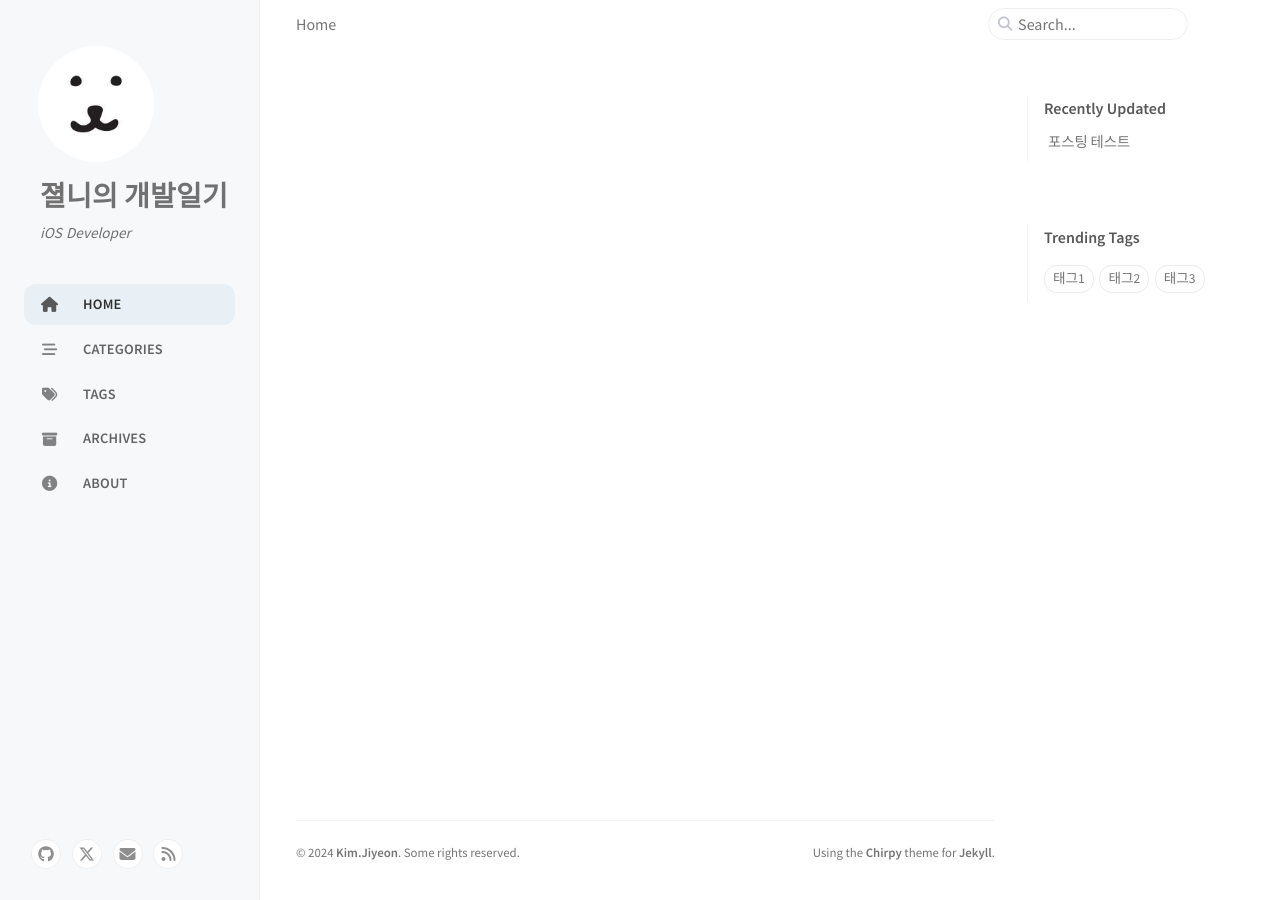
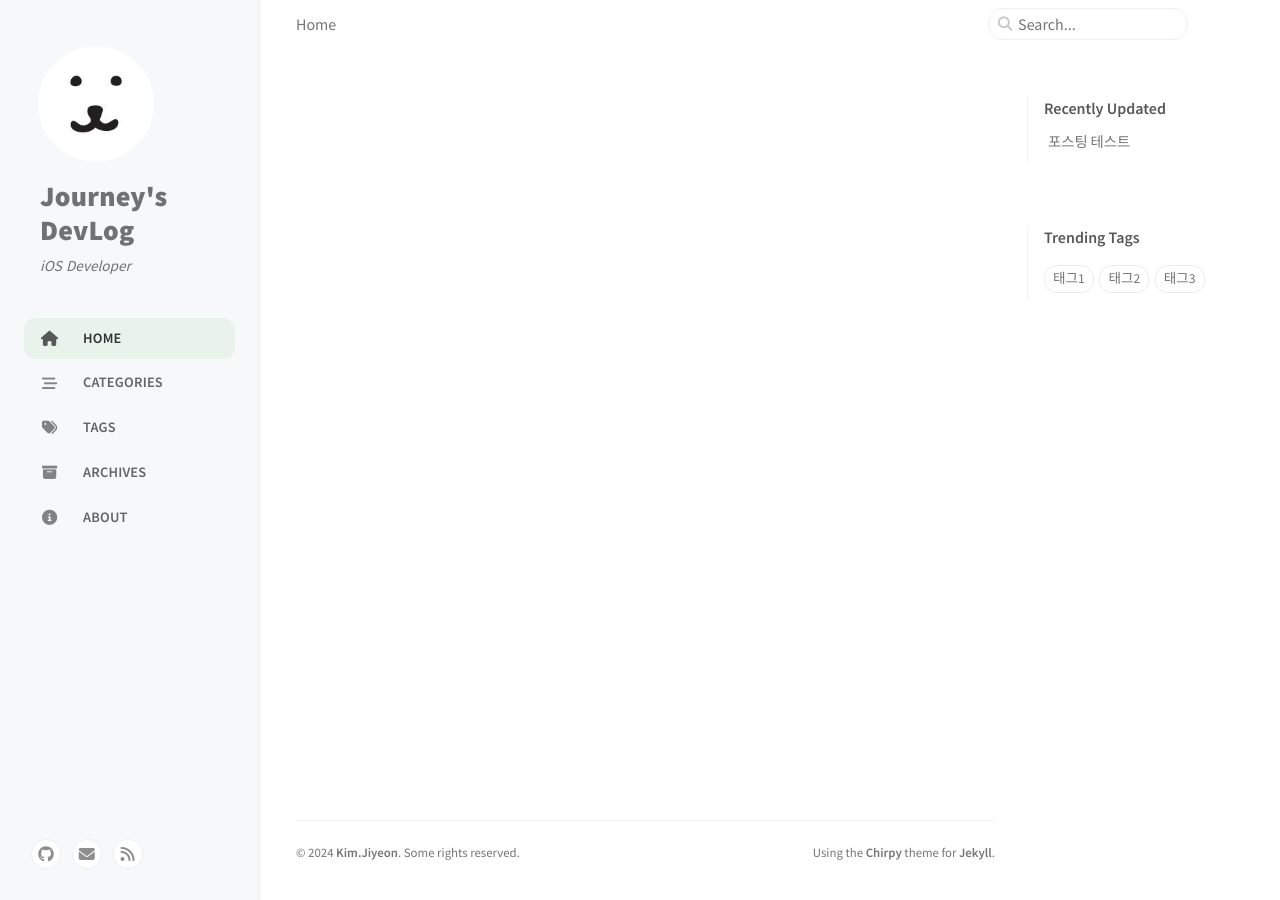
Before and after one commit to ji-yeon224/ji-yeon224.github.io, a Jekyll site: the page built from index.html, in a window 1280 px wide. Built offline with Jekyll 4.4.1, drawn with Linux system fonts in a browser that asks for light colours; cached includes are drawn as plain includes.

Commit message:
Update style & Add Comments

```diff
--- a/_config.yml
+++ b/_config.yml
@@ -14,12 +14,12 @@ timezone: Asia/Seoul
 # jekyll-seo-tag settings › https://github.com/jekyll/jekyll-seo-tag/blob/master/docs/usage.md
 # ↓ --------------------------
 
-title: 졀니의 개발일기 # the main title
+title: Journey's DevLog # the main title
 
 tagline: iOS Developer # it will display as the subtitle
 
 description: >- # used by seo meta and the atom feed
-  A minimal, responsive and feature-rich Jekyll theme for technical writing.
+  .
 
 # Fill in the protocol & hostname for your site.
 # E.g. 'https://username.github.io', note that it does not end with a '/'.
@@ -118,14 +118,14 @@ comments:
     issue_term: # < url | pathname | title | ...>
   # Giscus options › https://giscus.app
   giscus:
-    repo: # <gh-username>/<repo>
-    repo_id:
-    category:
-    category_id:
+    repo: ji-yeon224/ji-yeon224.github.io
+    repo_id: R_kgDONaKlgA
+    category: Announcements
+    category_id: DIC_kwDONaKlgM4ClAmL
     mapping: # optional, default to 'pathname'
     strict: # optional, default to '0'
     input_position: # optional, default to 'bottom'
-    lang: # optional, default to the value of `site.lang`
+    lang: ko # optional, default to the value of `site.lang`
     reactions_enabled: # optional, default to the value of `1`
 
 # Self-hosted static assets, optional › https://github.com/cotes2020/chirpy-static-assets
--- a/_includes/sidebar.html
+++ b/_includes/sidebar.html
@@ -53,7 +53,7 @@
 
     {% for entry in site.data.contact %}
       {% case entry.type %}
-        {% when 'github', 'twitter' %}
+        {% when 'github' %}
           {%- capture url -%}
             https://{{ entry.type }}.com/{{ site[entry.type].username }}
           {%- endcapture -%}
--- a/_sass/themes/_light.scss
+++ b/_sass/themes/_light.scss
@@ -12,7 +12,7 @@
   --label-color: #585858;
   --blockquote-border-color: #eeeeee;
   --blockquote-text-color: #757575;
-  --link-color: #0056b2;
+  --link-color: #9DB200;
   --link-underline-color: #dee2e6;
   --button-bg: #ffffff;
   --btn-border-color: #e9ecef;
@@ -39,7 +39,7 @@
   --sidebar-border-color: #efefef;
   --sidebar-muted-color: #545454;
   --sidebar-active-color: #1d1d1d;
-  --sidebar-hover-bg: rgb(223, 233, 241, 0.64);
+  --sidebar-hover-bg: rgb(224, 238, 224, 0.64);
   --sidebar-btn-bg: white;
   --sidebar-btn-color: #8e8e8e;
   --avatar-border-color: white;
@@ -57,7 +57,7 @@
   --btn-paginator-hover-color: var(--sidebar-bg);
 
   /* Posts */
-  --toc-highlight: #0550ae;
+  --toc-highlight: #9EB300;
   --toc-popup-border-color: lightgray;
   --btn-share-color: gray;
   --btn-share-hover-color: #0d6efd;
```
